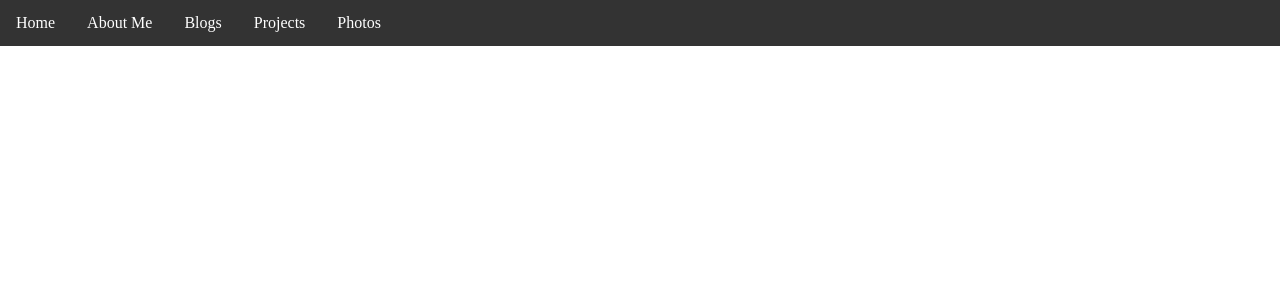
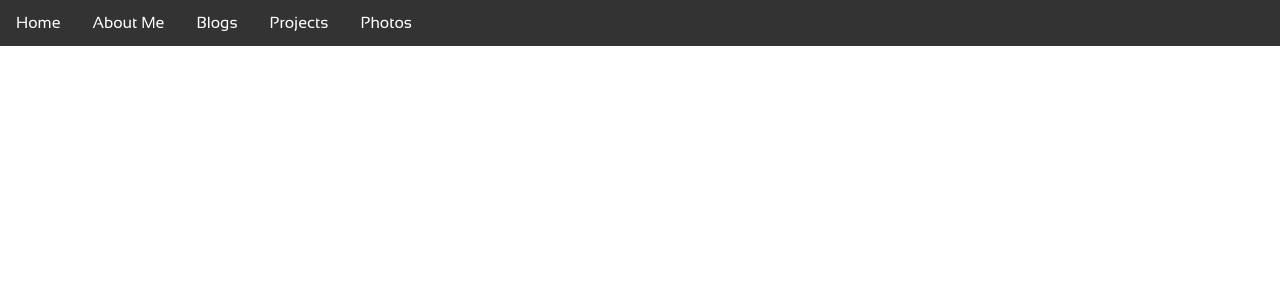
Before and after one commit to nialtilson/nialtilson.github.io, a PHP site: page / in a window 1280 px wide. Shown: the top 300 px of the page. Run offline with PHP 8.4, Linux system fonts and the light colour scheme.

Commit message:
Update Styles
modify to 'sansationregular'

```diff
--- a/style.css
+++ b/style.css
@@ -98,7 +98,7 @@
   /* if menu extends beyond screen, user able to still see full menu */
   overflow: scroll;
   /* Set body Font to desired font */
-  font-family: 'sansation';
+  font-family: 'sansationregular';
 }
 
 /* CLASS = Subnav_R */
@@ -133,5 +133,5 @@ body {
   /* Set bottom padding to 0 */
   padding-bottom: 0px;
   /* Set body Font to desired font */
-  font-family: 'sansation';
+  font-family: 'sansationregular';
 }
```
Also changed, not shown: 1 other file.
